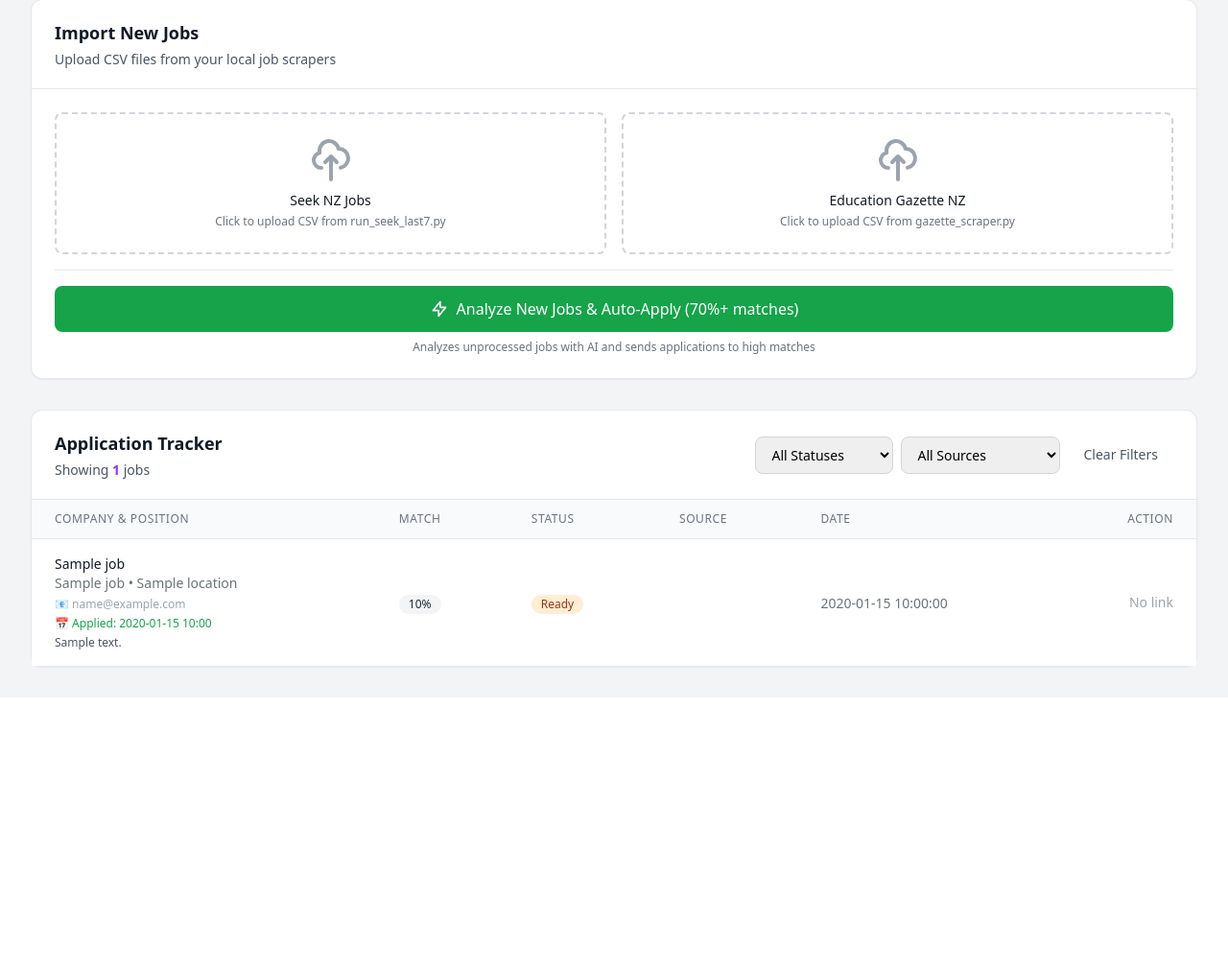
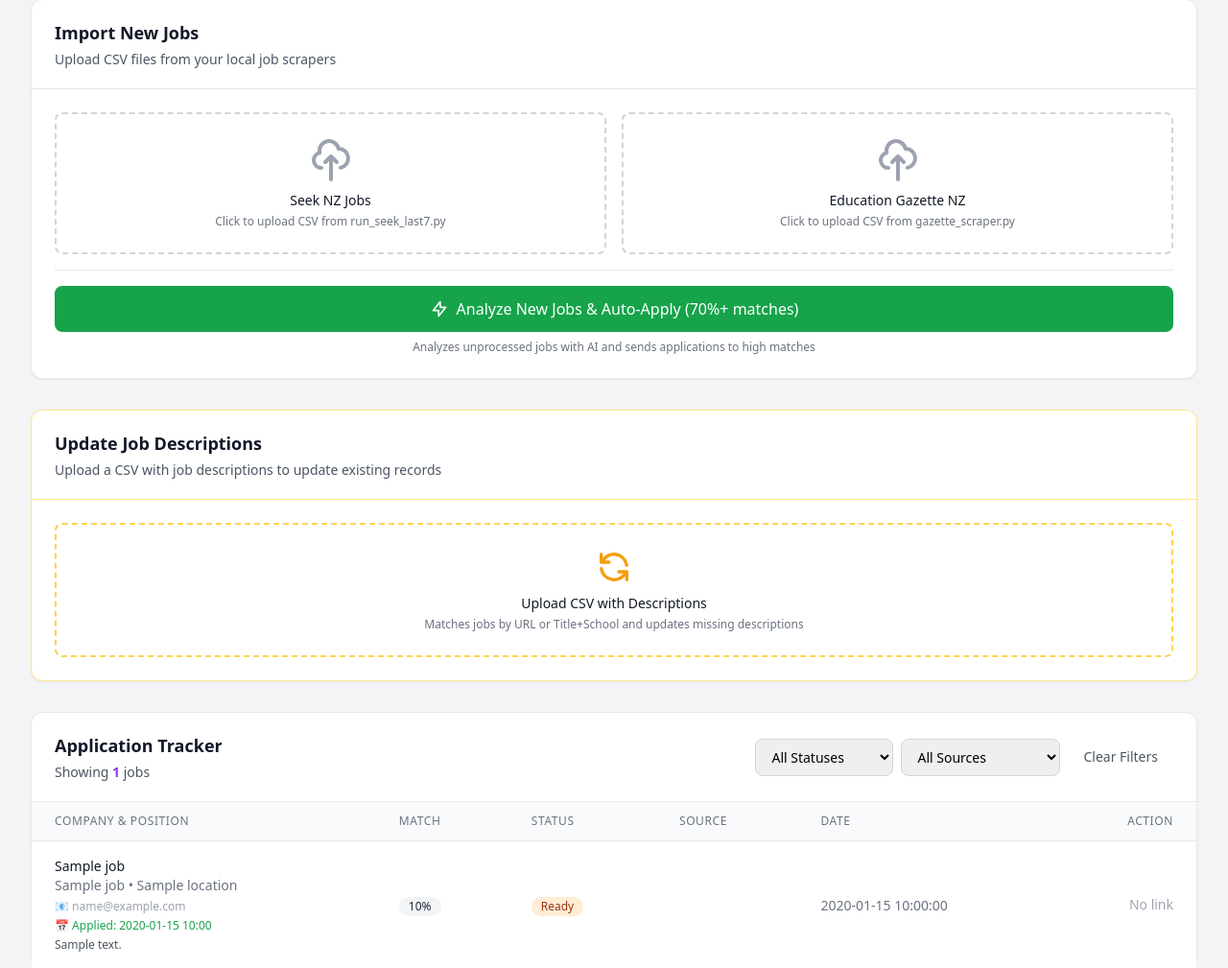
Before and after one commit to KellyNovaTalent/AutoApplyEngine-Henriette-Beeslaar, a Flask app: template templates/index.html in a window 1280 px wide. Shown: the part 280-1289 px from the top of the page at 96% size. Before the commit the page ends 977 px from the top, so only its background shows below. Run offline with Flask 3, Linux system fonts and the light colour scheme; the template is opened without the code that fills it: most values are stand-ins (such as "Sample title", 1, 10 or a date in 2020); parts of the project's set-up code (start-up, migrations or seed data) failed here and were passed over; some libraries are stand-ins or nearby versions.

Commit message:
Add ability to update job descriptions from a CSV file
Adds a new endpoint to /update_descriptions_csv and a UI section in index.html to allow users to upload a CSV file containing job descriptions. The system will attempt to match jobs by URL or Title+Employer and update their descriptions. Includes JavaScript for handling the upload process and displaying progress.

Replit-Commit-Author: Agent
Replit-Commit-Session-Id: 7b007f35-10f2-4fbf-baa4-43c733bd5a6d
Replit-Commit-Checkpoint-Type: intermediate_checkpoint
Replit-Commit-Event-Id: bddd8915-baa4-483d-9930-2b010457bb15
Replit-Commit-Screenshot-Url: https://storage.googleapis.com/screenshot-production-us-central1/0e5fc027-4c94-4e4a-9661-bcd9691f0aaa/7b007f35-10f2-4fbf-baa4-43c733bd5a6d/vPikwwH

```diff
--- a/app.py
+++ b/app.py
@@ -736,6 +736,126 @@ def upload_gazette_csv():
         traceback.print_exc()
         return jsonify({'success': False, 'error': str(e)})
 
+@app.route('/update_descriptions_csv', methods=['POST'])
+@login_required
+def update_descriptions_csv():
+    """
+    Update existing job records with descriptions from a new CSV.
+    Matches jobs by URL or Title+Employer combination.
+
+    Expected CSV columns: Title, Employer, Link, Description
+    """
+    try:
+        print(f"\n{'='*80}")
+        print(f"📝 UPDATE DESCRIPTIONS FROM CSV")
+        print(f"{'='*80}")
+
+        if 'file' not in request.files:
+            return jsonify({'success': False, 'error': 'No file uploaded'})
+
+        file = request.files['file']
+
+        if file.filename == '' or not file.filename.endswith('.csv'):
+            return jsonify({'success': False, 'error': 'Please upload a CSV file'})
+
+        csv_content = file.read().decode('utf-8')
+
+        first_line = csv_content.split('\n')[0]
+        delimiter = ';' if ';' in first_line else ','
+        print(f"   📋 Detected delimiter: '{delimiter}'")
+
+        csv_reader = csv.DictReader(StringIO(csv_content), delimiter=delimiter)
+        rows = list(csv_reader)
+
+        if not rows:
+            return jsonify({'success': False, 'error': 'CSV file is empty'})
+
+        print(f"   📋 CSV has {len(rows)} rows")
+        print(f"   📋 Columns: {list(rows[0].keys())}")
+
+        conn = sqlite3.connect('jobs.db')
+        conn.row_factory = sqlite3.Row
+        cursor = conn.cursor()
+
+        jobs_updated = 0
+        jobs_not_found = 0
+        jobs_no_description = 0
+
+        for row in rows:
+            try:
+                title = row.get('Title', row.get('Position', '')).strip()
+                employer = row.get('Employer', row.get('Hiring Company', '')).strip()
+                link = row.get('Link', row.get('Application Link', '')).strip()
+                description = row.get('Description', '').strip()
+
+                if not description or description == 'N/A' or len(description) < 50:
+                    jobs_no_description += 1
+                    continue
+
+                matched = False
+
+                if link:
+                    cursor.execute('''
+                        SELECT id, job_title, company_name FROM jobs
+                        WHERE job_url = ? AND (description IS NULL OR description = '' OR length(description) < 50)
+                    ''', (link,))
+                    job = cursor.fetchone()
+
+                    if job:
+                        cursor.execute('''
+                            UPDATE jobs SET description = ? WHERE id = ?
+                        ''', (description[:5000], job['id']))
+                        matched = True
+                        jobs_updated += 1
+                        print(f"   ✅ Updated (URL match): {job['job_title'][:40]}...")
+
+                if not matched and title and employer:
+                    cursor.execute('''
+                        SELECT id, job_title, company_name FROM jobs
+                        WHERE LOWER(job_title) LIKE LOWER(?)
+                        AND LOWER(company_name) LIKE LOWER(?)
+                        AND (description IS NULL OR description = '' OR length(description) < 50)
+                    ''', (f'%{title[:30]}%', f'%{employer[:30]}%'))
+                    job = cursor.fetchone()
+
+                    if job:
+                        cursor.execute('''
+                            UPDATE jobs SET description = ? WHERE id = ?
+                        ''', (description[:5000], job['id']))
+                        matched = True
+                        jobs_updated += 1
+                        print(f"   ✅ Updated (title match): {job['job_title'][:40]}...")
+
+                if not matched:
+                    jobs_not_found += 1
+
+            except Exception as e:
+                print(f"   ⚠️  Error: {e}")
+                continue
+
+        conn.commit()
+        conn.close()
+
+        print(f"\n{'='*80}")
+        print(f"✅ DESCRIPTION UPDATE COMPLETE!")
+        print(f"   Jobs updated: {jobs_updated}")
+        print(f"   Jobs not found in database: {jobs_not_found}")
+        print(f"   Rows without descriptions: {jobs_no_description}")
+        print(f"{'='*80}\n")
+
+        return jsonify({
+            'success': True,
+            'jobs_updated': jobs_updated,
+            'jobs_not_found': jobs_not_found,
+            'jobs_no_description': jobs_no_description
+        })
+
+    except Exception as e:
+        print(f"❌ Error updating descriptions: {e}")
+        import traceback
+        traceback.print_exc()
+        return jsonify({'success': False, 'error': str(e)})
+
 def extract_location_from_description(description: str) -> str:
     """Extract location from job description."""
     locations = [
--- a/templates/index.html
+++ b/templates/index.html
@@ -151,6 +151,40 @@
                         <div class="flex items-center">
                             <div class="animate-spin rounded-full h-5 w-5 border-b-2 border-purple-600 mr-3"></div>
                             <span class="text-sm font-medium text-gray-700" id="uploadProgressText">Processing...</span>
+                        </div>
+                    </div>
+                </div>
+            </div>
+        </div>
+
+        <!-- Update Job Descriptions Section -->
+        <div class="bg-white rounded-xl shadow-sm mb-8 border border-amber-200 bg-amber-50">
+            <div class="px-6 py-5 border-b border-amber-200">
+                <h2 class="text-lg font-semibold text-gray-900">Update Job Descriptions</h2>
+                <p class="mt-1 text-sm text-gray-600">Upload a CSV with job descriptions to update existing records</p>
+            </div>
+
+            <div class="p-6">
+                <div class="flex items-center gap-4">
+                    <label for="descriptionFile" class="cursor-pointer flex-1">
+                        <div class="border-2 border-dashed border-amber-300 rounded-lg p-6 hover:border-amber-500 transition-all hover:bg-amber-100">
+                            <div class="text-center">
+                                <svg class="mx-auto h-10 w-10 text-amber-500" fill="none" stroke="currentColor" viewBox="0 0 24 24">
+                                    <path stroke-linecap="round" stroke-linejoin="round" stroke-width="2" d="M4 4v5h.582m15.356 2A8.001 8.001 0 004.582 9m0 0H9m11 11v-5h-.581m0 0a8.003 8.003 0 01-15.357-2m15.357 2H15"></path>
+                                </svg>
+                                <p class="mt-2 text-sm font-medium text-gray-900">Upload CSV with Descriptions</p>
+                                <p class="mt-1 text-xs text-gray-500">Matches jobs by URL or Title+School and updates missing descriptions</p>
+                            </div>
+                        </div>
+                        <input type="file" id="descriptionFile" accept=".csv" class="hidden" onchange="uploadDescriptionsCSV(event)">
+                    </label>
+                </div>
+
+                <div id="descriptionProgress" class="hidden mt-4">
+                    <div class="bg-amber-100 rounded-lg p-4 border border-amber-300">
+                        <div class="flex items-center">
+                            <div class="animate-spin rounded-full h-5 w-5 border-b-2 border-amber-600 mr-3"></div>
+                            <span class="text-sm font-medium text-gray-700" id="descriptionProgressText">Updating descriptions...</span>
                         </div>
                     </div>
                 </div>
@@ -433,6 +467,45 @@
                 progress.classList.add('hidden');
             }
         }
+
+        async function uploadDescriptionsCSV(event) {
+            const file = event.target.files[0];
+            if (!file) return;
+
+            const progress = document.getElementById('descriptionProgress');
+            const progressText = document.getElementById('descriptionProgressText');
+
+            progress.classList.remove('hidden');
+            progressText.textContent = '📝 Matching and updating job descriptions...';
+
+            const formData = new FormData();
+            formData.append('file', file);
+
+            try {
+                const response = await fetch('/update_descriptions_csv', {
+                    method: 'POST',
+                    body: formData
+                });
+
+                const data = await response.json();
+
+                if (data.success) {
+                    progressText.textContent = `✅ Updated ${data.jobs_updated} job descriptions! (${data.jobs_not_found} not found, ${data.jobs_no_description} had no description)`;
+                    setTimeout(() => {
+                        progress.classList.add('hidden');
+                        alert(`Successfully updated ${data.jobs_updated} job descriptions!`);
+                    }, 3000);
+                } else {
+                    alert('Error: ' + (data.error || 'Update failed'));
+                    progress.classList.add('hidden');
+                }
+            } catch (error) {
+                alert('Error: ' + error.message);
+                progress.classList.add('hidden');
+            }
+
+            event.target.value = '';
+        }
     </script>
 </body>
 </html>
```
Also changed, not shown: 1 other file.
